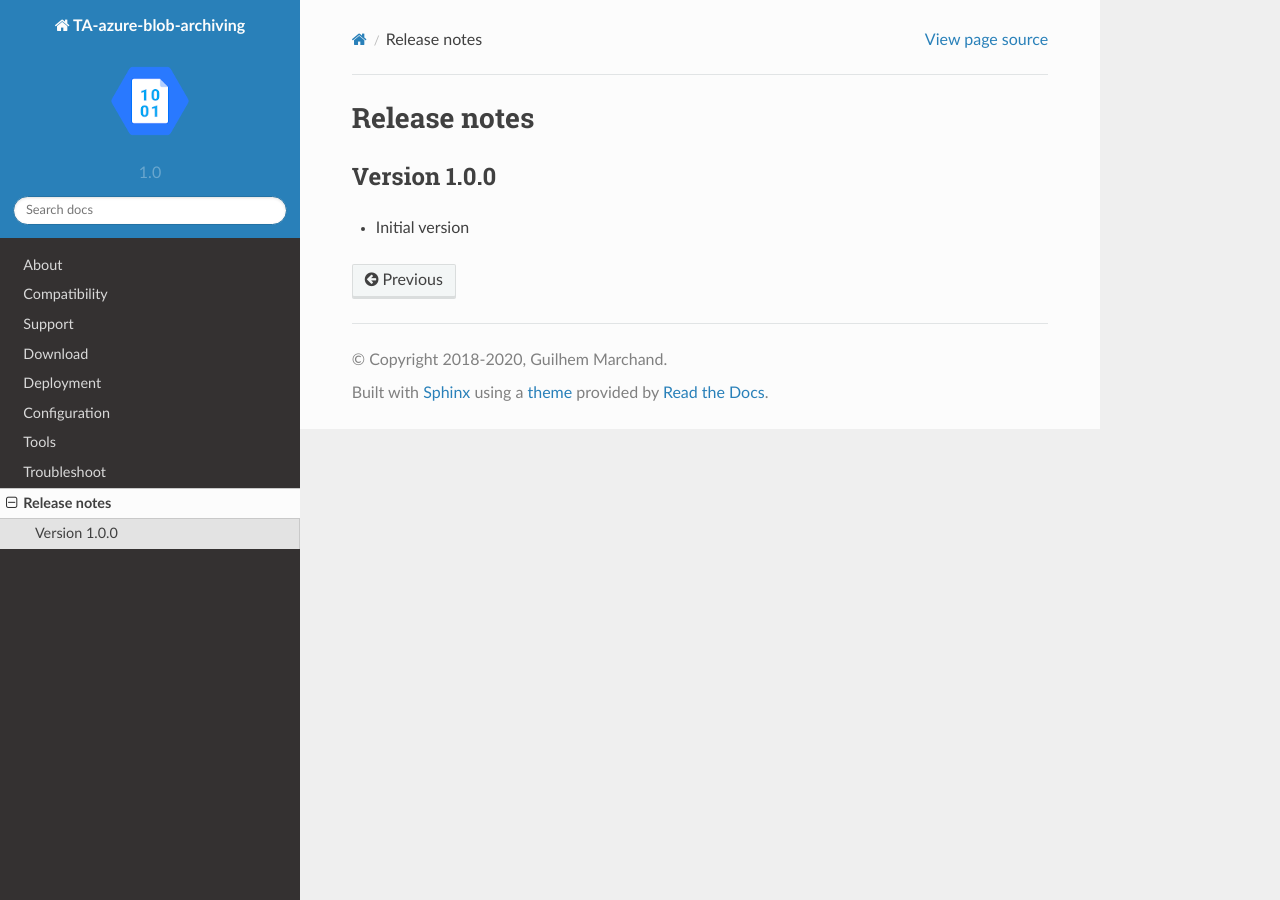
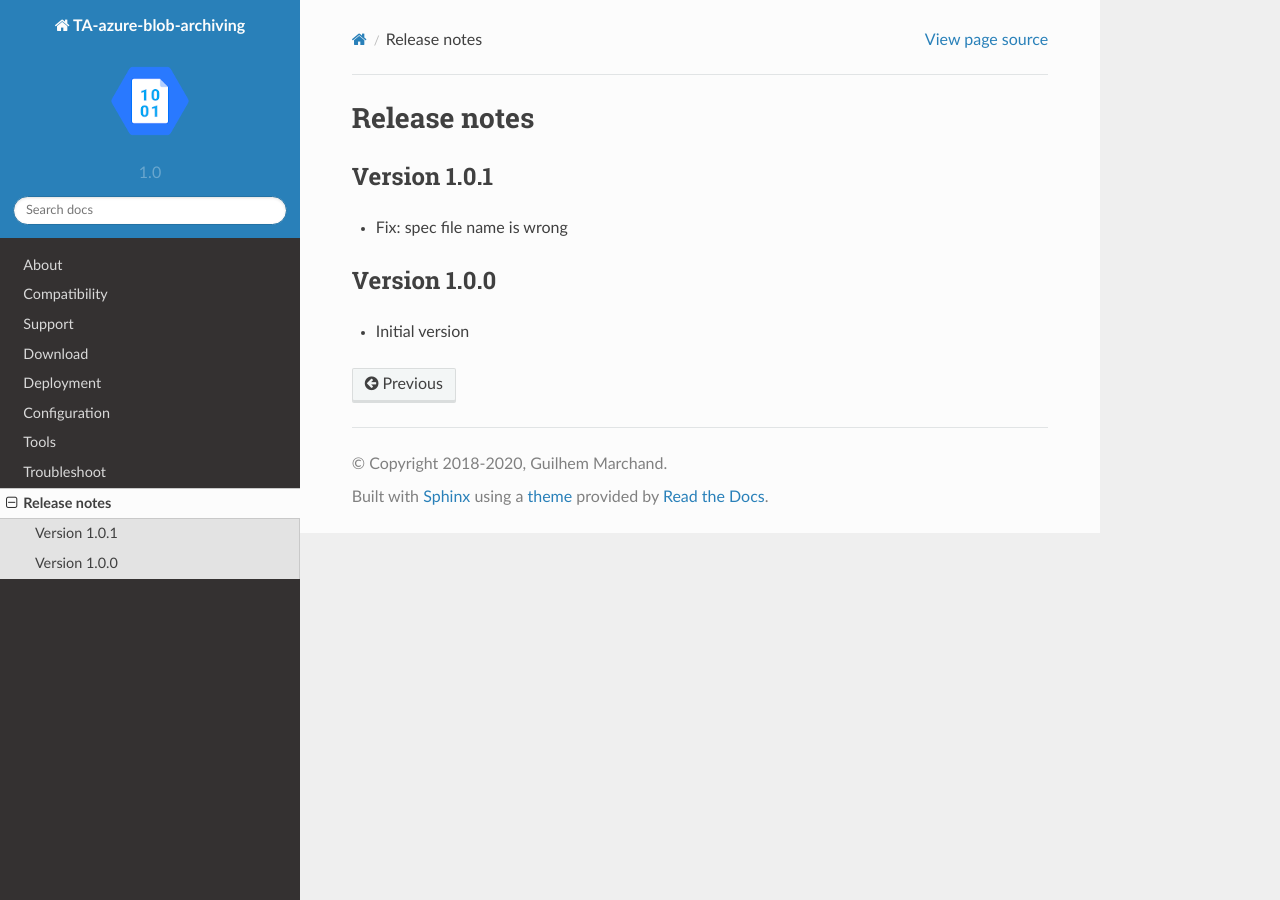
Before and after one commit to guilhemmarchand/TA-azure-blob-archiving, a Sphinx documentation site: the page built from docs/releasenotes.rst, in a window 1280 px wide. Built offline with Sphinx 7.4.7 and the Read the Docs theme 2.0.0, drawn with Linux system fonts in a browser that asks for light colours.

Commit message:
Fix spec file

```diff
--- a/docs/releasenotes.rst
+++ b/docs/releasenotes.rst
@@ -1,5 +1,10 @@
 Release notes
 #############
+
+Version 1.0.1
+=============
+
+- Fix: spec file name is wrong
 
 Version 1.0.0
 =============
```
Also changed, not shown: 5 other files.
